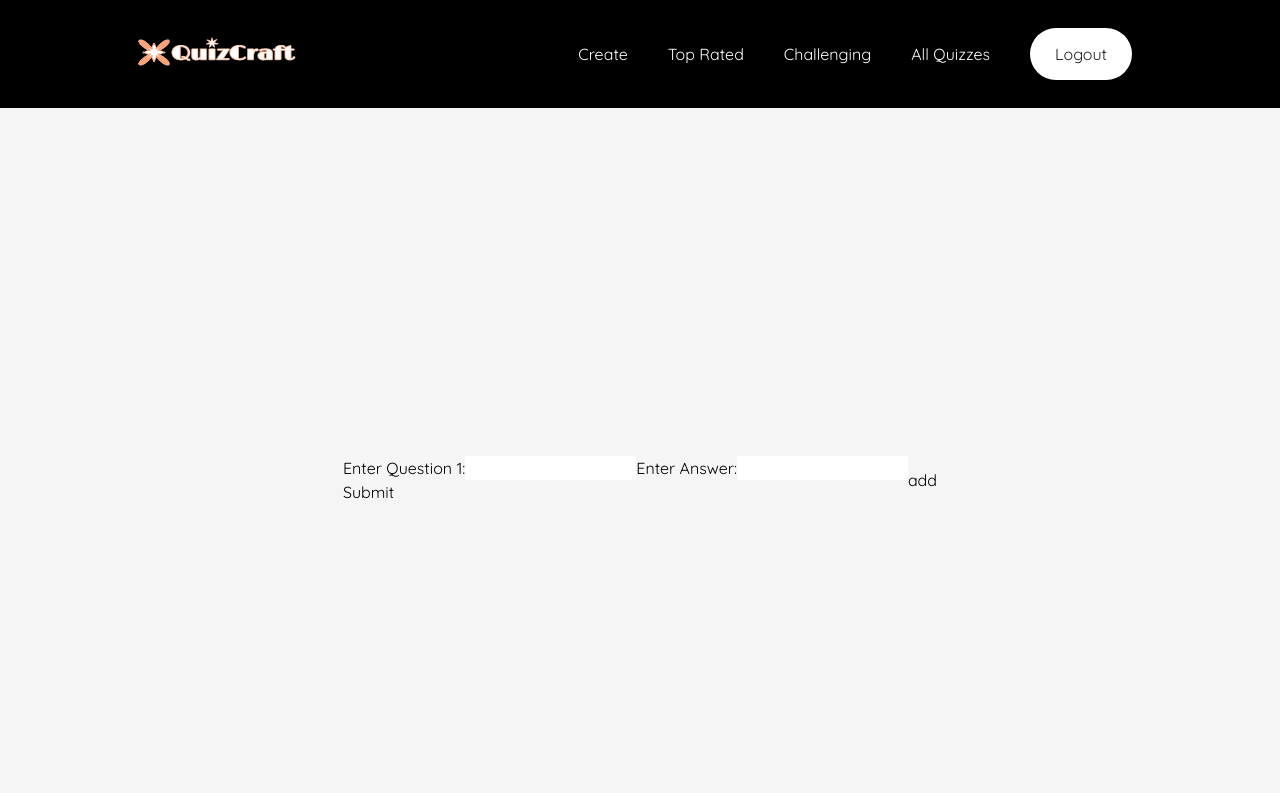
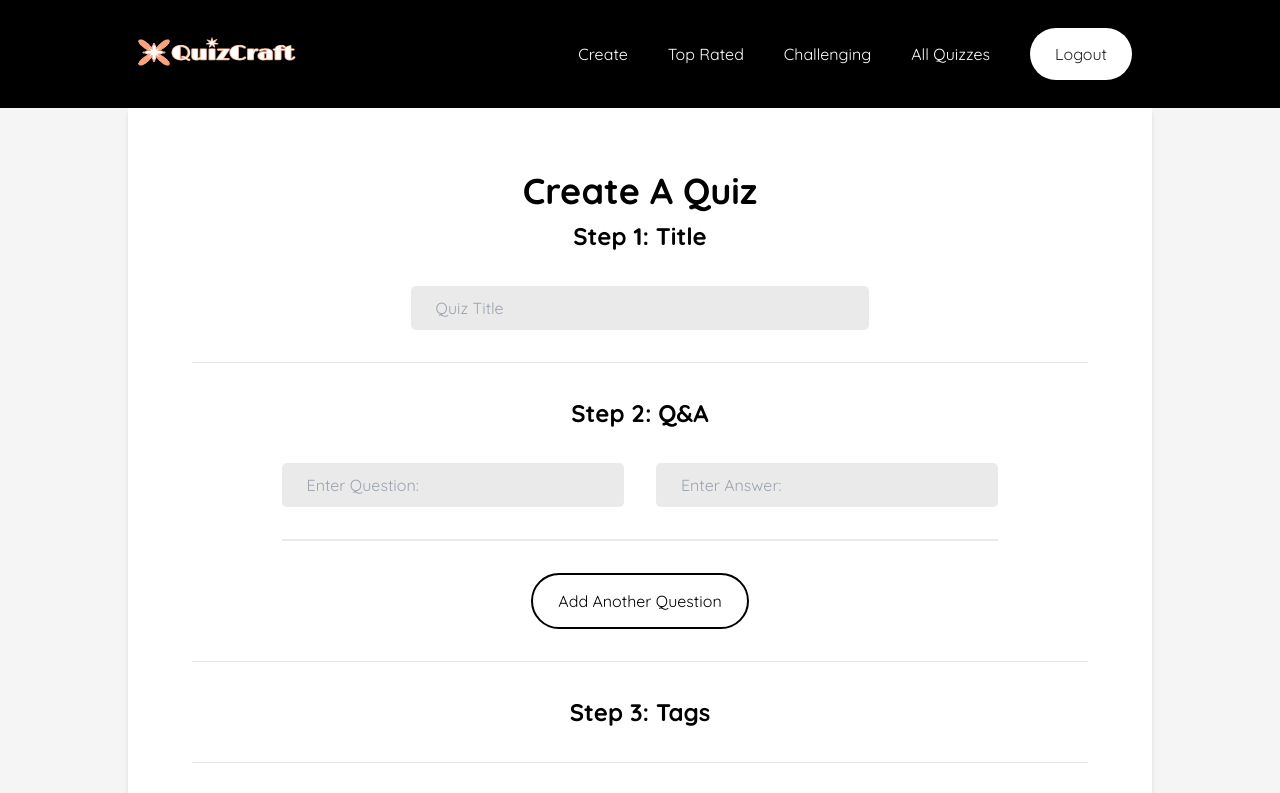
Before and after one commit to nromasanta/3680Project, a React (Vite) app: page /create in a window 1280 px wide. Shown: the top 793 px of the page. Built offline with nearby package versions, Linux system fonts and the light colour scheme; no server answers; sample sign-in values are in the browser's storage.

Commit message:
Create A Quiz Page V1.0

```diff
--- a/src/pages/Create.jsx
+++ b/src/pages/Create.jsx
@@ -2,10 +2,11 @@ import React from "react";
 import axios from "axios";
 import { useEffect, useState } from "react";
 import { useAuth } from "../auth/authProvider";
+import '../styles/Create.css'
 
 const Create = () => {
   const { token, userId } = useAuth();
-  const [question, setQuestion] = useState();
+  const [question, setQuestion, title, setTitle] = useState();
   const [answer, setAnswer] = useState();
   const [questionArray, setQuestionArray] = useState([{question: "", answer: ""}]);
   const [nQuestion, setNQuestion] = useState(0);
@@ -52,26 +53,78 @@ const Create = () => {
   };
 
   return (
-    <div className="temp-page set-container">
-      <form onSubmit={handleSubmit}>
-        {questionArray.map((item, index) => (
-          <div key = {index}>
-            <label>
-              Enter Question {index + 1}:
+    <div className='create-page content set-container'>
+      <div className='create-a-quiz'>
+      <p className='create-page-header'>Create A Quiz</p>
+        <form onSubmit={handleSubmit} className='create-form'>
+          <div className='create-header'>
+            <p className='create-title-label'>Step 1: Title</p>
+            <div className='create-title'>
+                <label className='create-label'>
                   <input
-                type="text"
-                onChange={(e) => setQuestion(e.target.value)}
+                    type='text'
+                    id='text'
+                    className='create-inputs'
+                    placeholder='Quiz Title'
+                    onChange={(e) => setTitle(e.target.value)}
+                    required
                   />
                 </label>
-            <label>
-              Enter Answer:
-              <input type="text" onChange={(e) => setAnswer(e.target.value)} />
+            </div>
+          </div>
+
+          <hr/>
+
+          <div className='create-content'>
+            <p className='create-title-label'>Step 2: Q&A</p>
+            <div className='create-question-container'>
+              {questionArray.map((item, index) => (
+                <div key = {index} className='create-question'>
+                  <label className='create-label'>
+                    <input
+                      type='text'
+                      className='create-inputs'
+                      placeholder='Enter Question: '
+                      onChange={(e) => setQuestion(e.target.value)}
+                      required
+                    />
+                  </label>
+                  <label className='create-label'>
+                    <input
+                    type='text'
+                    className='create-inputs'
+                    placeholder='Enter Answer: '
+                    onChange={(e) => setAnswer(e.target.value)}
+                    required
+                    />
                   </label>
                 </div>
               ))}
-        <button type="submit">Submit</button>
+            </div>
+            <button onClick={renderNewDiv}>
+              <p className='login-btn create-add-button'>
+                Add Another Question
+              </p>
+            </button>
+          </div>
+
+          <hr/>
+
+          <div className='create-tags'>
+            <p className='create-title-label'>Step 3: Tags</p>
+          </div>
+
+          <hr/>
+
+          <div className='create-button-container'>
+            <button type='submit'>
+              <p className='login-btn create-button'>
+                Create Quiz
+              </p>
+            </button>
+          </div>
         </form>
-      <button onClick={renderNewDiv}>add</button>
+      </div>
     </div>
   );};
 
--- /dev/null
+++ b/src/styles/Create.css
@@ -0,0 +1,151 @@
+.create-page {
+  width: 100%;
+  min-height: 100vh;
+  background-size: cover;
+  background-position: center;
+  color: #fff;
+  display: flex;
+  flex-direction: column;
+  justify-content: center;
+}
+
+.create-a-quiz {
+  display: flex;
+  background-color: white;
+  flex-direction: column;
+  height: 100%;
+  width: 100%;
+  padding: 2rem 4rem 2rem 4rem;
+  box-shadow: 0 4px 6px -1px rgb(0 0 0 / 0.1), 0 2px 4px -2px rgb(0 0 0 / 0.1);
+}
+
+.create-form {
+  display: flex;
+  flex-direction: column;
+  justify-content: center;
+  align-items: center;
+  width: 100%;
+  color: #000;
+}
+
+.create-header {
+  display: flex;
+  flex-direction: column;
+  justify-content: center;
+  align-items: center;
+  width: 80%;
+  gap: 2rem;
+  margin-bottom: 2rem;
+}
+
+.create-button,
+.create-add-button {
+  color: #000;
+  border: 2px solid black;
+  border-radius: 30px;
+}
+
+.create-label {
+  width: 80%;
+  padding: 10px 25px 10px 25px;
+  display: flex;
+  flex-direction: column;
+  justify-content: center;
+  background-color: #eaeaea;
+  border-radius: 5px;
+}
+
+.create-title {
+  display: flex;
+  justify-content: center;
+  align-items: center;
+  width: 80%;
+}
+
+.create-title-label {
+  display: block;
+  font-size: 1.5em;
+  margin-left: 0;
+  margin-right: 0;
+  font-weight: bold;
+}
+
+.create-inputs {
+  background: transparent;
+  border: none;
+  outline: none;
+}
+
+.create-question {
+  display: flex;
+  width: 100%;
+  flex-direction: row;
+  gap: 2rem;
+  padding-bottom: 2rem;
+  border-bottom: 2px solid #eaeaea;
+}
+
+.create-question-container {
+  display: flex;
+  flex-direction: column;
+  width: 100%;
+  max-height: 400px;
+  overflow-y: auto;
+  gap: 3rem;
+}
+
+.create-button-container {
+  width: 100%;
+  justify-content: center;
+  align-items: center;
+  display: flex;
+  gap: 2rem;
+  margin-top: 2rem;
+}
+
+.create-content {
+  display: flex;
+  flex-direction: column;
+  justify-content: center;
+  align-items: center;
+  gap: 2rem;
+  width: 80%;
+  margin-top: 2rem;
+  margin-bottom: 2rem;
+}
+
+.create-tags {
+  display: flex;
+  width: 80%;
+  justify-content: center;
+  margin-top: 2rem;
+  margin-bottom: 2rem;
+}
+
+.create-page-header {
+  display: block;
+  font-size: 2.25em;
+  margin-top: 0.67em;
+  margin-left: 0;
+  margin-right: 0;
+  font-weight: bold;
+  color: #000;
+  text-align: center;
+}
+
+@media screen and (max-width: 1050px) {
+  .create-question {
+    flex-direction: column;
+    justify-content: center;
+    align-items: center;
+  }
+
+  .create-a-quiz {
+    padding: 2rem 1rem 2rem 1rem;
+    margin: 1rem 0rem 1rem 0rem;
+  }
+
+  .create-content {
+    width: 100%;
+  }
+}
```
Lines whose indentation alone changed are shown as unchanged.
